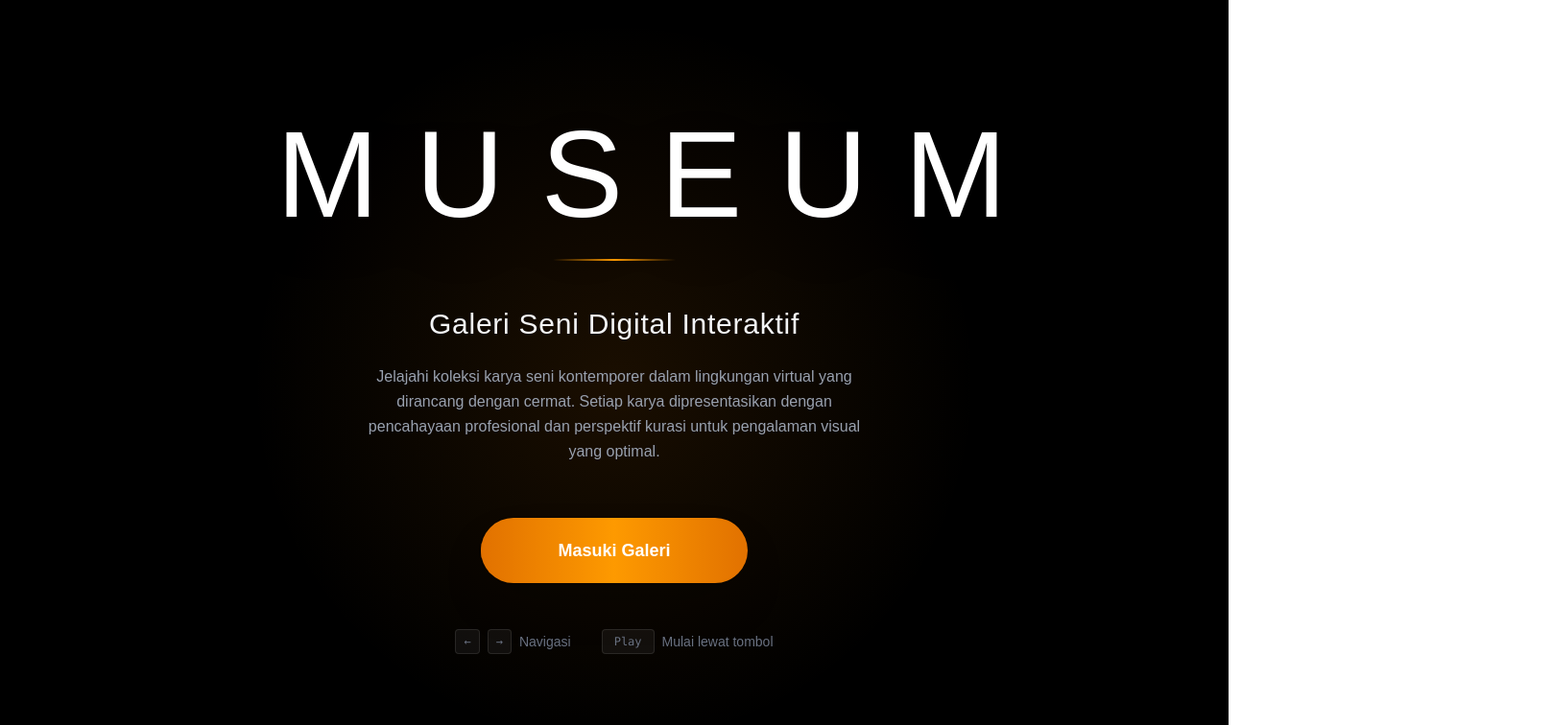
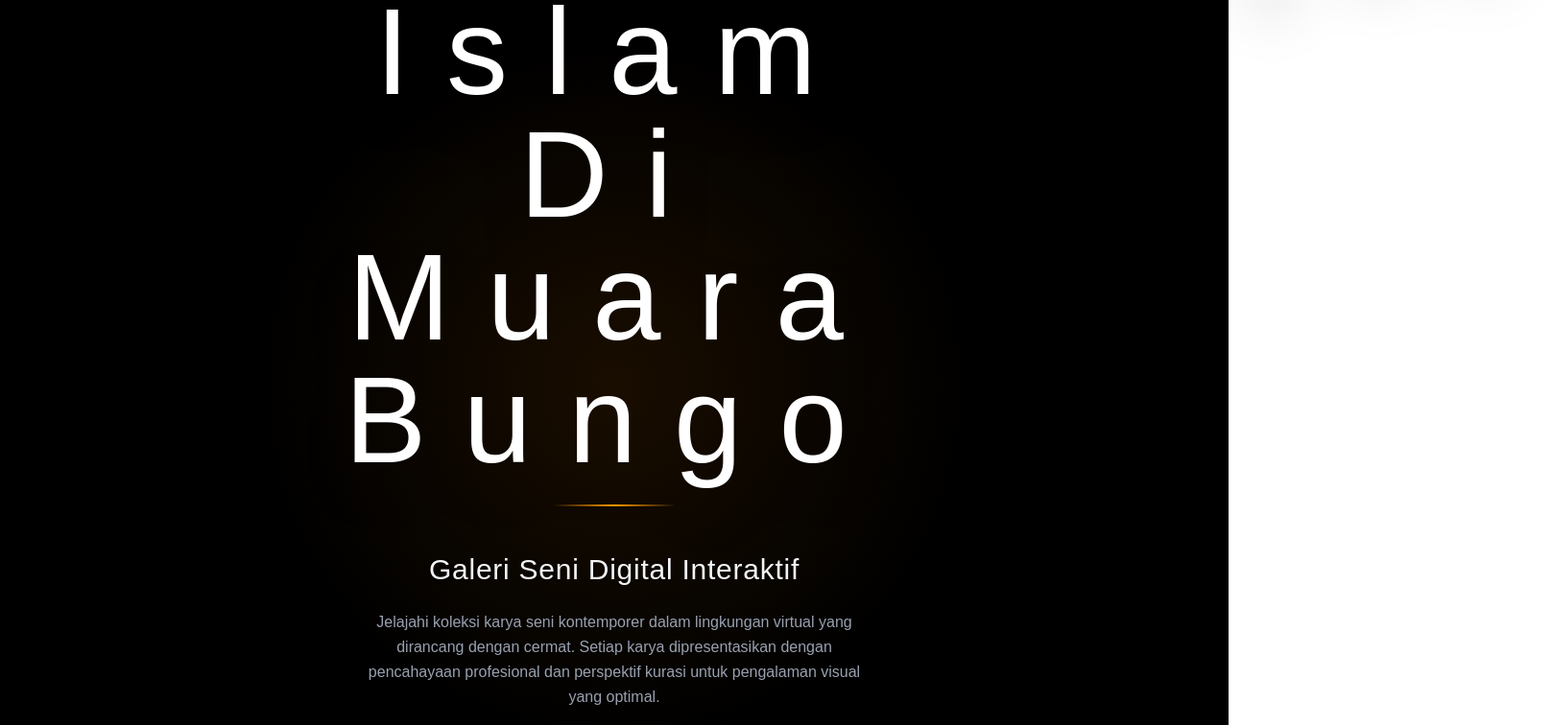
Before and after one commit to revyid/3d, a Next.js app: page /1004 in a window 1280 px wide. Shown: the top 756 px of the page at 96% size, 1617 px wide, since content can reach past the window. Built offline with nearby package versions, Linux system fonts and the light colour scheme.

Commit message:
add page

```diff
--- a/app/1004/page.tsx
+++ b/app/1004/page.tsx
@@ -1045,7 +1045,7 @@ export default function MuseumPage() {
                 transition={{ delay: 0.5, duration: 0.6 }}
               >
                 <h1 className="mb-6 text-5xl sm:text-7xl md:text-9xl font-extralight tracking-[0.3em] text-white drop-shadow-2xl">
-                  MUSEUM
+                  Perkembangan Islam Di Muara Bungo
                 </h1>
               </motion.div>
               <motion.div
--- a/app/1005/page.tsx
+++ b/app/1005/page.tsx
@@ -1028,7 +1028,7 @@ export default function MuseumPage() {
                 transition={{ delay: 0.5, duration: 0.6 }}
               >
                 <h1 className="mb-6 text-5xl sm:text-7xl md:text-9xl font-extralight tracking-[0.3em] text-white drop-shadow-2xl">
-                  MUSEUM
+                  Gereja HKBP
                 </h1>
               </motion.div>
               <motion.div
```
